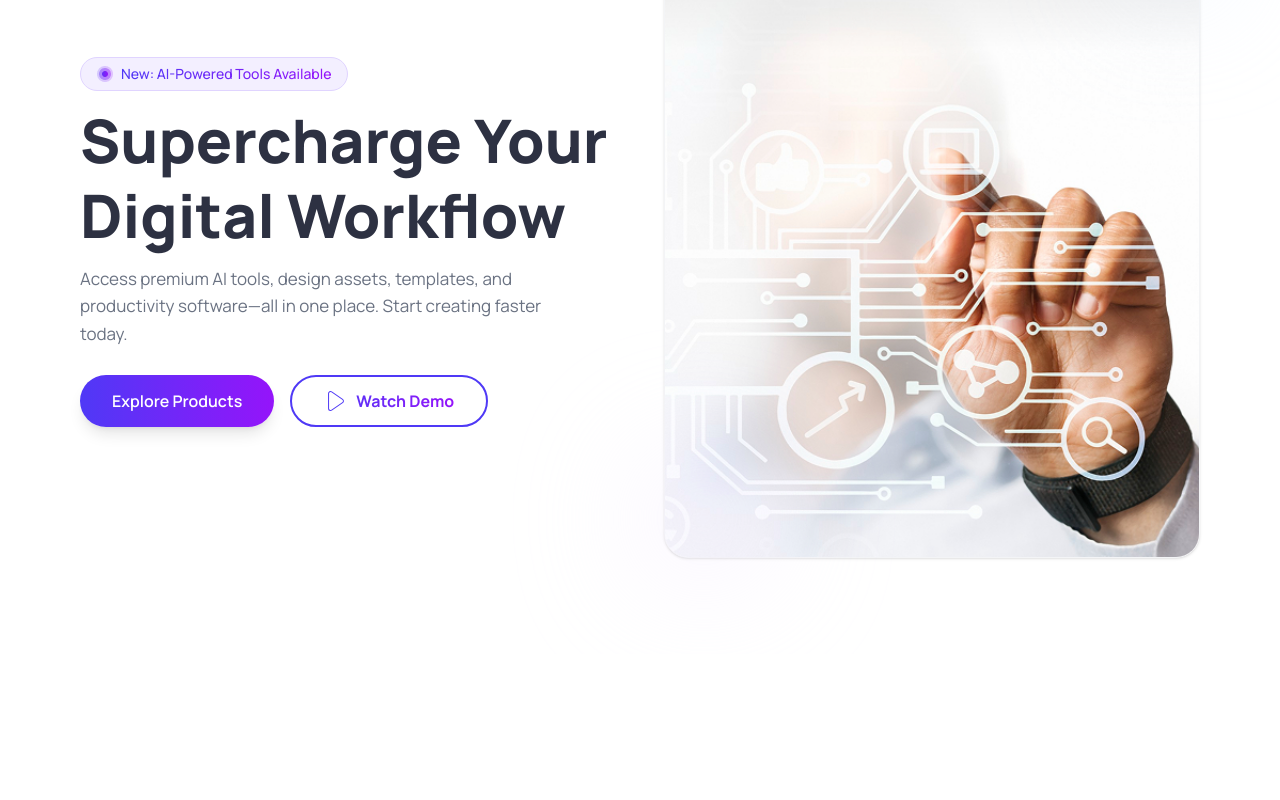
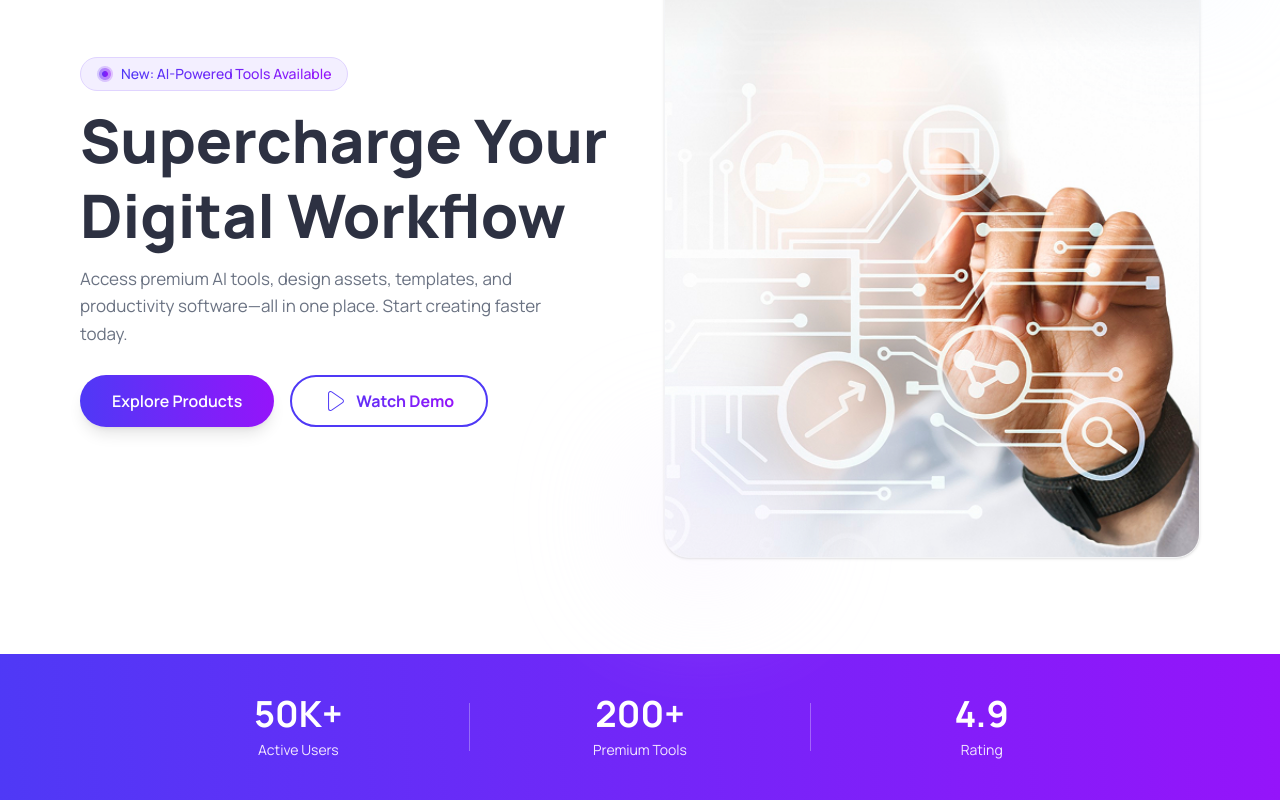
Before and after one commit to HSBHasib/PH-ASSIGNMENT-06, a React (Vite) app: page / in a window 1280 px wide. Shown: the part 235-1035 px from the top of the page. Before the commit the page ends 889 px from the top, so only its background shows below. Built offline with nearby package versions, Linux system fonts and the light colour scheme; the HTML template or start-up script is replaced by a standard one.

Commit message:
add Ratings Content

```diff
--- a/src/components/Header/Header.jsx
+++ b/src/components/Header/Header.jsx
@@ -1,12 +1,14 @@
 import React from 'react'
 import Navber from './Navber/Navber'
 import Banner from './Banner/Banner'
+import Ratings from './Ratings/Ratings'
 
 const Header = () => {
   return (
     <div>
       <Navber />
       <Banner />
+      <Ratings />
     </div>
   )
 }
--- /dev/null
+++ b/src/components/Header/Ratings/Ratings.jsx
@@ -0,0 +1,32 @@
+import { FiUsers, FiCpu, FiStar } from 'react-icons/fi';
+
+const Ratings = () => {
+  return (
+    <div className="w-full bg-[linear-gradient(88deg,#4f39f6_0%,#9514fa_100%)] py-10 px-6">
+      <div className="max-w-5xl mx-auto flex flex-col md:flex-row justify-between items-center gap-8 md:gap-0">
+
+        <div className="flex flex-col items-center text-center text-white flex-1 space-y-0.5">
+          <h2 className="text-4xl font-bold">50K+</h2>
+          <p className="text-purple-100 text-sm mt-1">Active Users</p>
+        </div>
+
+        <div className="hidden md:block h-12 w-px bg-white/30"></div>
+
+        <div className="flex flex-col items-center text-center text-white flex-1 space-y-0.5">
+          <h2 className="text-4xl font-bold">200+</h2>
+          <p className="text-purple-100 text-sm mt-1">Premium Tools</p>
+        </div>
+
+        <div className="hidden md:block h-12 w-px bg-white/30"></div>
+
+        <div className="flex flex-col items-center text-center text-white flex-1 space-y-0.5">
+          <h2 className="text-4xl font-bold">4.9</h2>
+          <p className="text-purple-100 text-sm mt-1">Rating</p>
+        </div>
+
+      </div>
+    </div>
+  );
+};
+
+export default Ratings;
```
